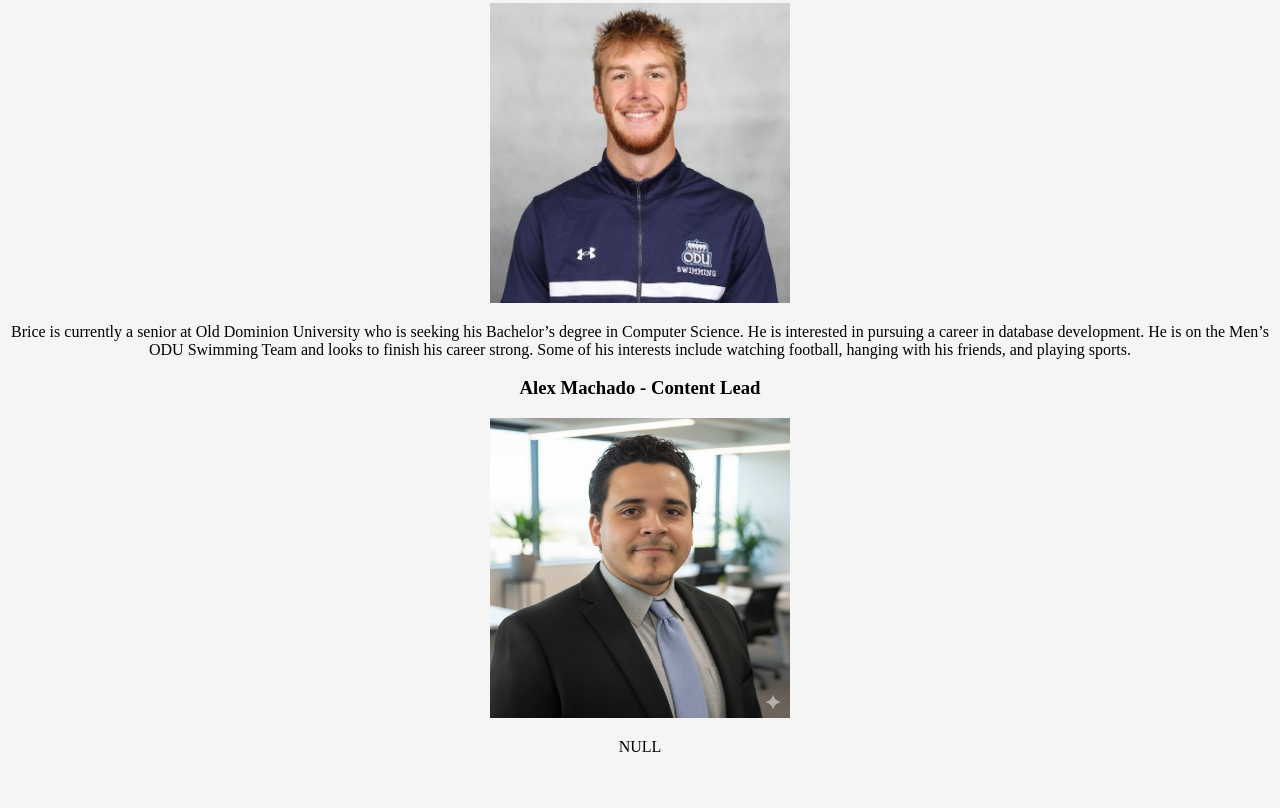
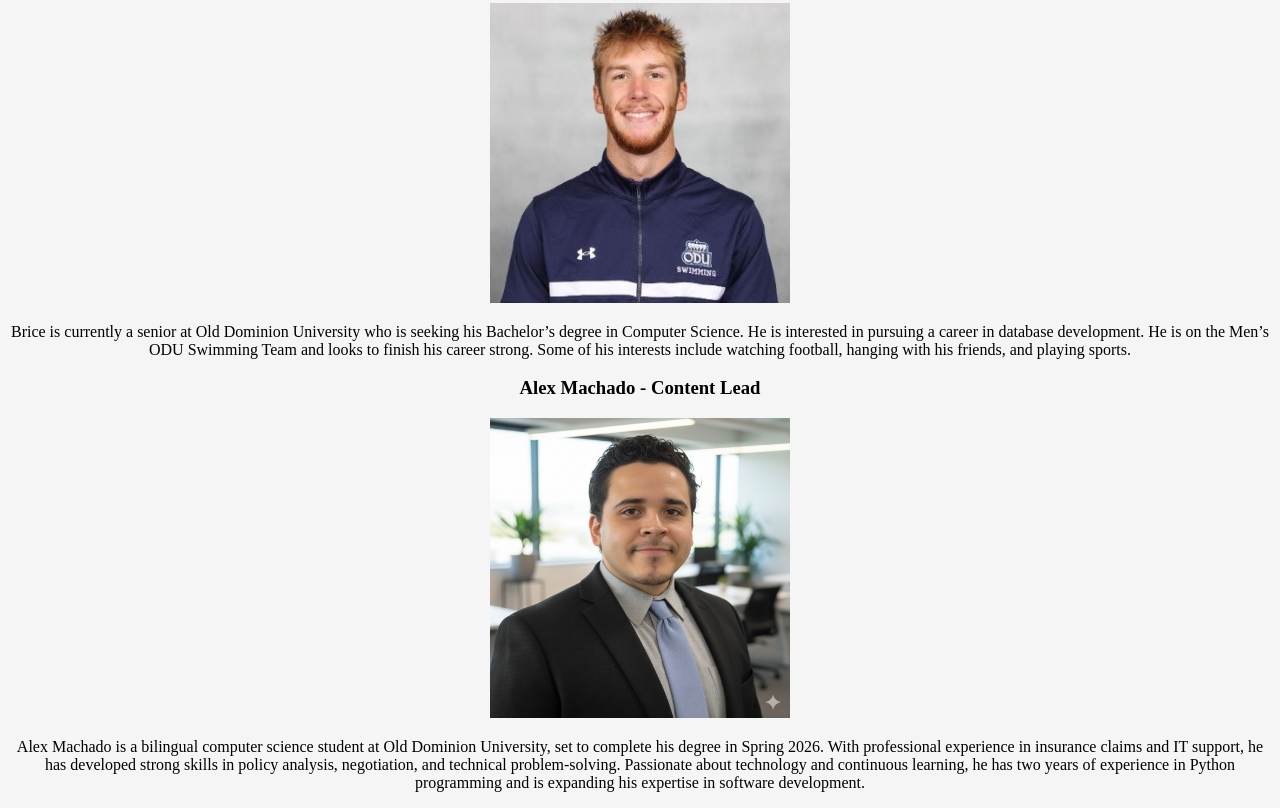
Before and after one commit to Jgarr028/GradMap-Website-2025, a plain HTML site: page TeamBio.html in a window 1280 px wide. Shown: the part 1498-2306 px from the top of the page. Before the commit the page ends 2270 px from the top, so only its background shows below. Drawn offline with Linux system fonts and the light colour scheme.

Commit message:
Added Alex's bio info

```diff
--- a/TeamBio.html
+++ b/TeamBio.html
@@ -46,7 +46,7 @@
     <p>Brice is currently a senior at Old Dominion University who is seeking his Bachelor’s degree in Computer Science. He is interested in pursuing a career in database development. He is on the Men’s ODU Swimming Team and looks to finish his career strong. Some of his interests include watching football, hanging with his friends, and playing sports. </p>
     <h3>Alex Machado - Content Lead</h3>
     <img src="ImageSrc/Alex.png" width="300" height="300">
-    <p>NULL</p>
+    <p>Alex Machado is a bilingual computer science student at Old Dominion University, set to complete his degree in Spring 2026. With professional experience in insurance claims and IT support, he has developed strong skills in policy analysis, negotiation, and technical problem-solving. Passionate about technology and continuous learning, he has two years of experience in Python programming and is expanding his expertise in software development.</p>
 </div>
         </body>
 </html>
```
